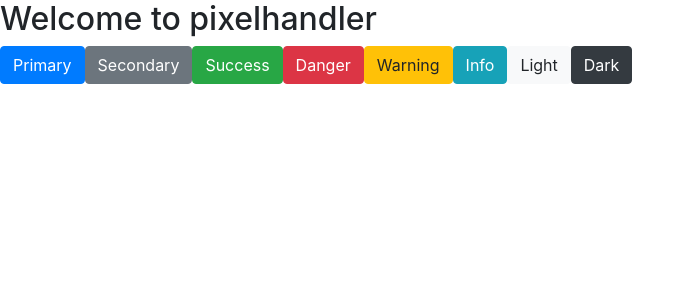
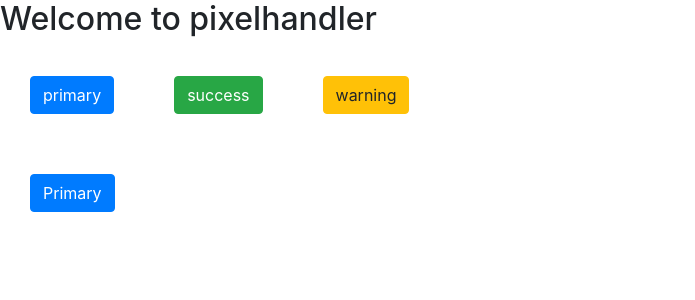
Before and after one commit to anasanshu/pixelhandler, an Angular app: page / in a window 1280 px wide. Shown: the top 300 px of the page, without its empty margins (0-695 px from the left). Built offline with nearby package versions, Linux system fonts and the light colour scheme.

Commit message:
Fix CORS issue

```diff
--- a/package.json
+++ b/package.json
@@ -8,7 +8,8 @@
     "test": "ng test",
     "lint": "ng lint",
     "e2e": "ng e2e",
-    "postinstall": "ng build --prod"
+    "postinstall": "ng build --prod",
+    "runlocal": "ng build --prod && http-server -p 9000 -c-1 dist/pixelhandler"
   },
   "private": true,
   "dependencies": {
--- a/src/app/app.component.css
+++ b/src/app/app.component.css
@@ -0,0 +1,3 @@
+.btn{
+    margin: 30px;
+}
--- a/src/app/app.component.html
+++ b/src/app/app.component.html
@@ -1,10 +1,9 @@
 <h2>Welcome to  {{ title }}</h2>
 
+<div>
+  <button
+    *ngFor="let param of queryParams"
+    type="button" [className] = "'btn btn-' + param.id"
+    (click)="callServiceWorker(param.id)" >{{ param.id }}</button>
+</div>
 <button type="button" class="btn btn-primary">Primary</button>
-<button type="button" class="btn btn-secondary">Secondary</button>
-<button type="button" class="btn btn-success">Success</button>
-<button type="button" class="btn btn-danger">Danger</button>
-<button type="button" class="btn btn-warning">Warning</button>
-<button type="button" class="btn btn-info">Info</button>
-<button type="button" class="btn btn-light">Light</button>
-<button type="button" class="btn btn-dark">Dark</button>
--- a/src/app/app.component.ts
+++ b/src/app/app.component.ts
@@ -6,6 +6,8 @@ import { throwError } from 'rxjs';
 import { AppError } from './common/app.error';
 import { NotFoundError } from './common/not.found.error';
 
+import { WorkerService } from './worker.service';
+
 @Component({
   selector: 'app-root',
   templateUrl: './app.component.html',
@@ -13,37 +15,67 @@ import { NotFoundError } from './common/not.found.error';
 })
 export class AppComponent {
 
-  constructor(private http: HttpClient){
+  constructor(private serviceworker: WorkerService){
 
   }
   title = 'pixelhandler';
   imageUrl = "https://i1.wp.com/www.writefordemocracy.in/wp-content/uploads/2020/07/ghandi-02.jpg";
-  image="";
+
+  queryParams = [
+    {
+      id: "primary",
+      interaction: "click",
+      client: "chrome",
+      os_name: "android",
+      x1: "facebook",
+      x2: "social",
+      x3: "promotionalcgn",
+      landing_url: "/campaign"
+    },
+    {
+      id: "success",
+      interaction: "click",
+      client: "chrome",
+      os_name: "android",
+      x1: "google analytics",
+      x2: "social",
+      x3: "marketingcgn",
+      landing_url: "/campaign"
+    },
+    {
+      id: "warning",
+      interaction: "click",
+      client: "chrome",
+      os_name: "android",
+      x1: "twilio",
+      x2: "social",
+      x3: "absfbadscgn",
+      landing_url: "/campaign"
+    }
+  ]
 
   consoleLog = () => {
     console.log("Logged into  the console");
   }
 
-  requestImage = () => {
-    console.log("Requesting image");
-    return this.http.get(this.imageUrl, { responseType: 'arraybuffer' })
-    .subscribe(
-      image => this.image,
-      (error: Response) => {
+  callServiceWorker = (id) => {
+      var param = this.queryParams.find( param => param.id === id )
+      console.log("Client clicked - "+param.x1);
+      this.serviceworker.firePixel(param)
+      .subscribe(
+      // posts => {
+      //   post.id = posts['id'];
+      // },
+      result => {
+        console.log(result);
+      },
+      (error: AppError) => {
         if(error instanceof NotFoundError){
           alert(error.message);
         }else throw error;
-      }
-    )
-    // .pipe(
-    //   map((data: any) => {
+      });
+  }
 
-    //     console.log("data = ", data);
-    //     this.image = data;
-    //   }),
-    //   catchError(this.handleError)
-    // );
-  }
 
   private handleError(error: Response){
         if(error.status === 404)
--- a/src/app/app.module.ts
+++ b/src/app/app.module.ts
@@ -6,6 +6,7 @@ import { ServiceWorkerModule } from '@angular/service-worker';
 import { environment } from '../environments/environment';
 import { AppErrorHandler } from './common/app.error.handler';
 import { HttpClientModule } from '@angular/common/http';
+import { WorkerService } from './worker.service';
 
 @NgModule({
   declarations: [
@@ -17,7 +18,8 @@ import { HttpClientModule } from '@angular/common/http';
     HttpClientModule
   ],
   providers: [
-    {provide: ErrorHandler, useClass: AppErrorHandler}
+    {provide: ErrorHandler, useClass: AppErrorHandler},
+    WorkerService
   ],
   bootstrap: [AppComponent]
 })
--- a/src/app/common/app.error.handler.ts
+++ b/src/app/common/app.error.handler.ts
@@ -2,7 +2,7 @@ import { ErrorHandler } from '@angular/core';
 
 export class AppErrorHandler implements ErrorHandler{
   handleError(error){
-    alert("Unexpected Error Occured");
-    console.log("Unexpected Error Occured : "+JSON.stringify(error));
+    // alert("Unexpected Error Occured");
+    // console.log("Unexpected Error Occured : "+JSON.stringify(error));
   }
 }
--- /dev/null
+++ b/src/app/worker.service.ts
@@ -0,0 +1,36 @@
+import { Injectable } from '@angular/core';
+import { HttpClient } from '@angular/common/http';
+import { throwError } from 'rxjs';
+import { catchError, map } from 'rxjs/operators';
+
+
+import { AppError } from './common/app.error';
+import { NotFoundError } from './common/not.found.error';
+
+@Injectable()
+export class WorkerService {
+
+  url;
+
+  constructor(private httpClient: HttpClient) {
+    this.url = "https://pixel-handler-backend.herokuapp.com/pixel.gif";
+  }
+
+  firePixel(resource){
+      var queryParams = (JSON.stringify(resource)).split(',').join('&');
+      queryParams = queryParams.split('{').join('');
+      queryParams = queryParams.split('}').join('');
+      queryParams = queryParams.split('"').join('');
+      queryParams = queryParams.split(':').join('=');
+      console.log(queryParams);
+      return this.httpClient.get(this.url+'?'+queryParams)
+      .pipe(catchError(this.handleError));
+  }
+
+  private handleError(error: Response){
+        if(error.status === 404)
+          return throwError(new NotFoundError());
+        return throwError(new AppError(error));
+  }
+
+}
```
